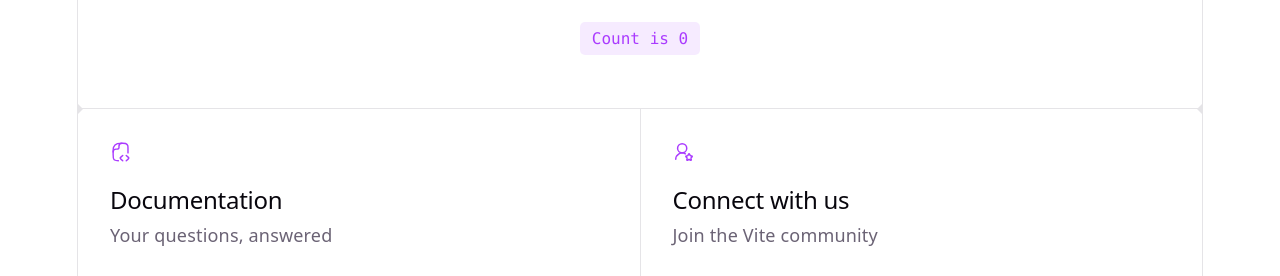
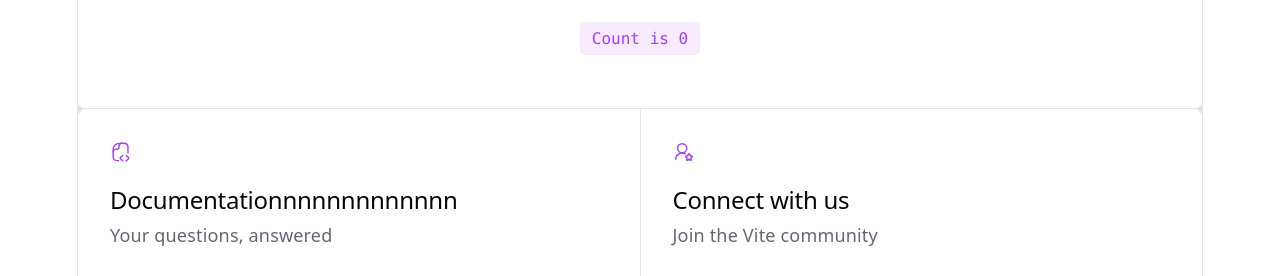
Before and after one commit to Halver-1809/prueba-para-la-negra, a website built with Vite: page index.html in a window 1280 px wide. Shown: the part 361-637 px from the top of the page. Built offline with nearby package versions, Linux system fonts and the light colour scheme.

Commit message:
cambio en el  titulo de la landing page

```diff
--- a/index.html
+++ b/index.html
@@ -4,7 +4,7 @@
     <meta charset="UTF-8" />
     <link rel="icon" type="image/svg+xml" href="/favicon.svg" />
     <meta name="viewport" content="width=device-width, initial-scale=1.0" />
-    <title>vite-project</title>
+    <title>vite-projectTTTTTTTTTTTTT</title>
   </head>
   <body>
     <div id="app"></div>
--- a/src/main.ts
+++ b/src/main.ts
@@ -23,7 +23,7 @@ document.querySelector<HTMLDivElement>('#app')!.innerHTML = `
 <section id="next-steps">
   <div id="docs">
     <svg class="icon" role="presentation" aria-hidden="true"><use href="/icons.svg#documentation-icon"></use></svg>
-    <h2>Documentation</h2>
+    <h2>Documentationnnnnnnnnnnnn</h2>
     <p>Your questions, answered</p>
     <ul>
       <li>
```
